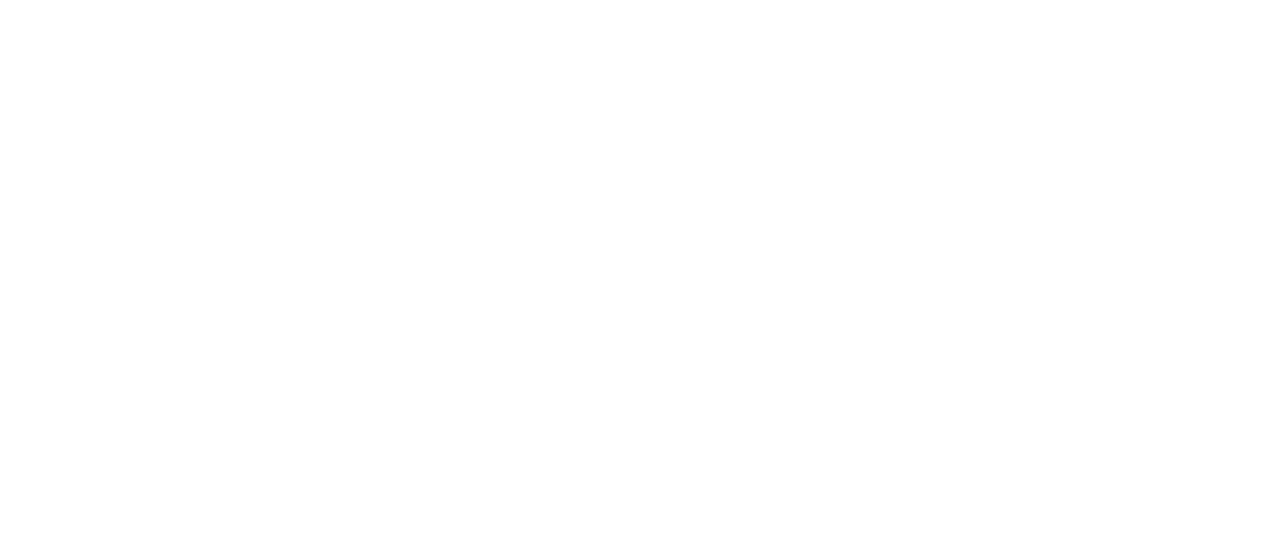
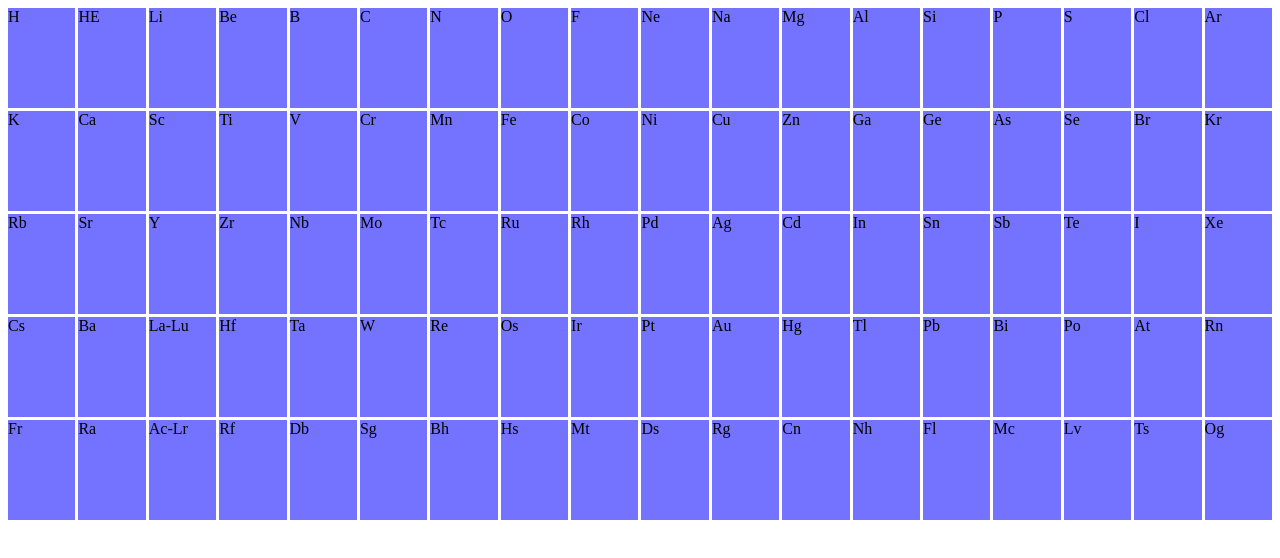
Before and after one commit to gabjcav/periodisksystem, a plain HTML site: page index.html in a window 1280 px wide. Drawn offline with Linux system fonts and the light colour scheme.

Commit message:
put all divs in a grid, added bg-color

```diff
--- a/index.css
+++ b/index.css
@@ -0,0 +1,12 @@
+section{
+    display: grid;
+    grid-template-columns: repeat(18, 1fr);
+    grid-template-rows: repeat(7, 1fr);
+    gap: 3px;
+
+}
+
+div{
+    background-color: rgb(115, 115, 255);
+    height: 100px;
+}
--- a/index.html
+++ b/index.html
@@ -8,5 +8,100 @@
 </head>
 <body>
 
+
+<section id="det-periodiske-system">
+    <div class="ikke-metall">H</div>
+    <div id="he" class="edelgass">HE</div>
+
+    <div class="alkali-metall">Li</div>
+    <div class="jordalkali-metall">Be</div>
+    <div id="b" class="halv-metall">B</div>
+    <div class="ikke-metall">C</div>
+    <div class="ikke-metall">N</div>
+    <div class="ikke-metall">O</div>
+    <div class="halogen">F</div>
+    <div class="edelgass">Ne</div>
+    <div class="alkali-metall">Na</div>
+    <div class="jordalkali-metall">Mg</div>
+    <div id="al" class="metall">Al</div>
+    <div class="halv-metall">Si</div>
+    <div class="ikke-metall">P</div>
+    <div class="ikke-metall">S</div>
+    <div class="halogen">Cl</div>
+    <div class="edelgass">Ar</div>
+    <div class="alkali-metall">K</div>
+    <div class="jordalkali-metall">Ca</div>
+    <div class="transisjonsmetall">Sc</div>
+    <div class="transisjonsmetall">Ti</div>
+    <div class="transisjonsmetall">V</div>
+    <div class="transisjonsmetall">Cr</div>
+    <div class="transisjonsmetall">Mn</div>
+    <div class="transisjonsmetall">Fe</div>
+    <div class="transisjonsmetall">Co</div>
+    <div class="transisjonsmetall">Ni</div>
+    <div class="transisjonsmetall">Cu</div>
+    <div class="transisjonsmetall">Zn</div>
+    <div class="metall">Ga</div>
+    <div class="halv-metall">Ge</div>
+    <div class="halv-metall">As</div>
+    <div class="ikke-metall">Se</div>
+    <div class="halogen">Br</div>
+    <div class="edelgass">Kr</div>
+    <div class="alkali-metall">Rb</div>
+    <div class="jordalkali-metall">Sr</div>
+    <div class="transisjonsmetall">Y</div>
+    <div class="transisjonsmetall">Zr</div>
+    <div class="transisjonsmetall">Nb</div>
+    <div class="transisjonsmetall">Mo</div>
+    <div class="transisjonsmetall">Tc</div>
+    <div class="transisjonsmetall">Ru</div>
+    <div class="transisjonsmetall">Rh</div>
+    <div class="transisjonsmetall">Pd</div>
+    <div class="transisjonsmetall">Ag</div>
+    <div class="transisjonsmetall">Cd</div>
+    <div class="metall">In</div>
+    <div class="metall">Sn</div>
+    <div class="halv-metall">Sb</div>
+    <div class="halv-metall">Te</div>
+    <div class="halogen">I</div>
+    <div class="edelgass">Xe</div>
+    <div class="alkali-metall">Cs</div>
+    <div class="jordalkali-metall">Ba</div>
+    <div class="lantanoider">La-Lu</div>
+    <div class="transisjonsmetall">Hf</div>
+    <div class="transisjonsmetall">Ta</div>
+    <div class="transisjonsmetall">W</div>
+    <div class="transisjonsmetall">Re</div>
+    <div class="transisjonsmetall">Os</div>
+    <div class="transisjonsmetall">Ir</div>
+    <div class="transisjonsmetall">Pt</div>
+    <div class="transisjonsmetall">Au</div>
+    <div class="transisjonsmetall">Hg</div>
+    <div class="metall">Tl</div>
+    <div class="metall">Pb</div>
+    <div class="metall">Bi</div>
+    <div class="metall">Po</div>
+    <div class="halogen">At</div>
+    <div class="edelgass">Rn</div>
+    <div class="alkali-metall">Fr</div>
+    <div class="jordalkali-metall">Ra</div>
+    <div class="aktinoider">Ac-Lr</div>
+    <div class="transisjonmetall">Rf</div>
+    <div class="transisjonmetall">Db</div>
+    <div class="transisjonmetall">Sg</div>
+    <div class="transisjonmetall">Bh</div>
+    <div class="transisjonmetall">Hs</div>
+    <div class="transisjonmetall">Mt</div>
+    <div class="transisjonmetall">Ds</div>
+    <div class="transisjonmetall">Rg</div>
+    <div class="transisjonmetall">Cn</div>
+    <div class="metall">Nh</div>
+    <div class="metall">Fl</div>
+    <div class="metall">Mc</div>
+    <div class="metall">Lv</div>
+    <div class="halogen">Ts</div>
+    <div class="edelgass">Og</div>
+  </section>
+
 </body>
 </html>
```
